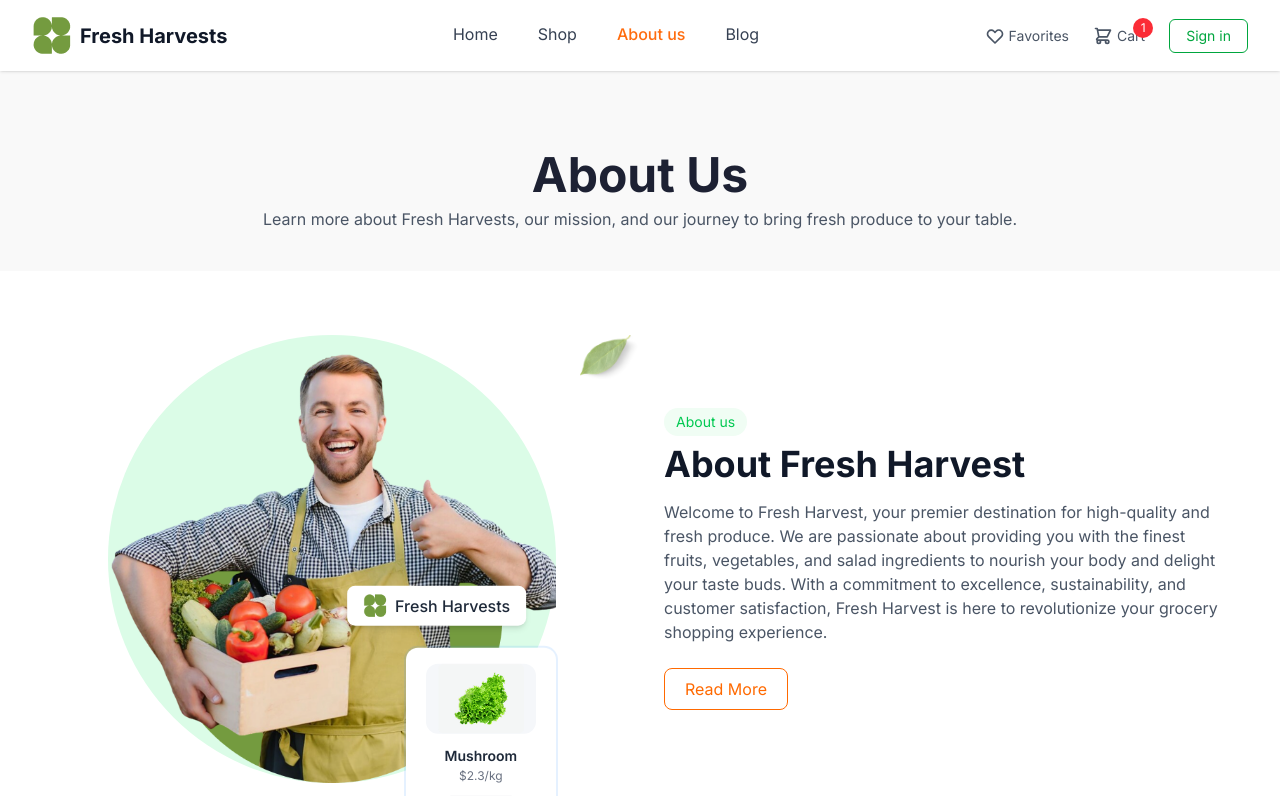
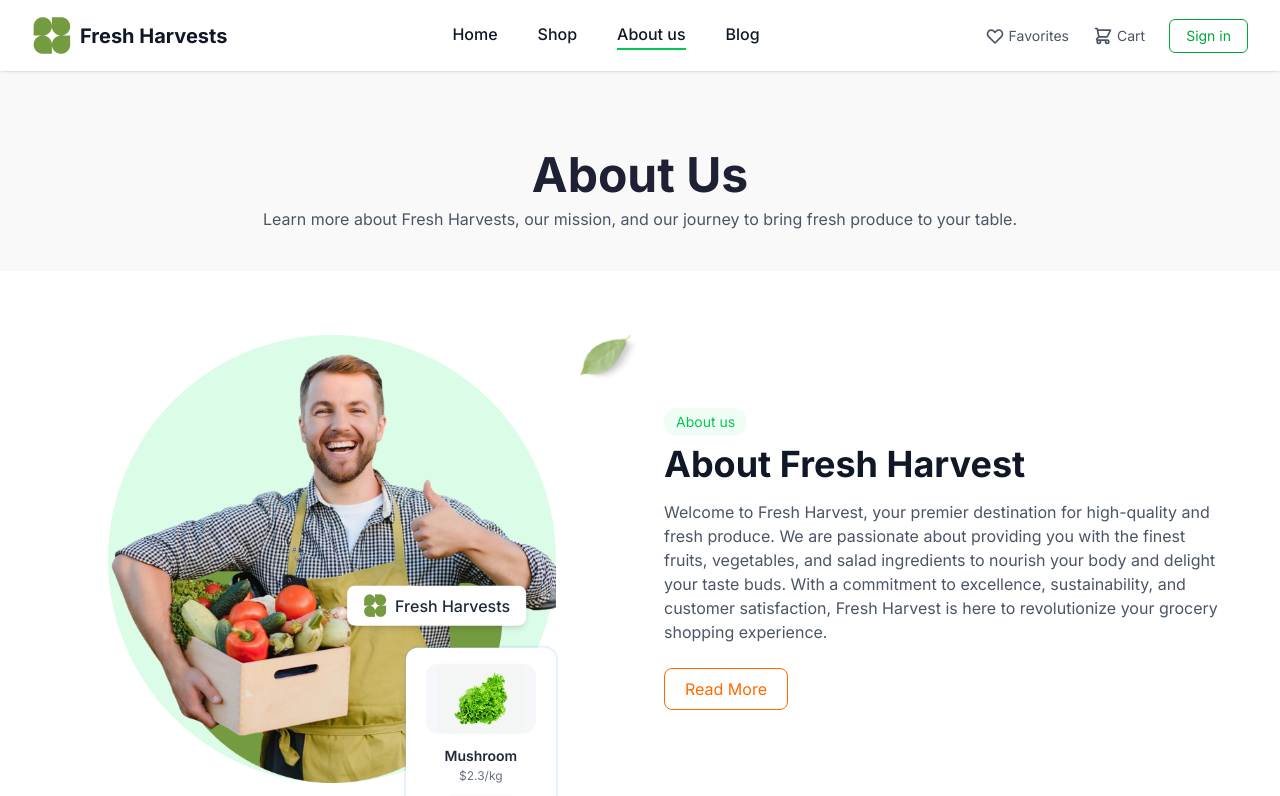
Before and after one commit to AaSsHhRrAaFf/fresh-harvest, a Next.js app: page /about in a window 1280 px wide. Shown: the top 796 px of the page. Built offline with nearby package versions, Linux system fonts and the light colour scheme.

Commit message:
fixed-signin

```diff
--- a/src/components/layout/Navbar.jsx
+++ b/src/components/layout/Navbar.jsx
@@ -1,23 +1,41 @@
-// // src/components/layout/Navbar.jsx
+
+
 "use client";
-import React from "react";
-import { useState } from "react";
+import React, { useState, useEffect, useRef } from "react";
 import Link from "next/link";
 import Image from "next/image";
+import { usePathname } from "next/navigation";
 import LoginModal from "../ui/LoginModal";
 import RegisterModal from "../ui/RegisterModal";
-import { usePathname } from "next/navigation";
-import { useRouter } from "next/router";
-import { useDispatch } from "react-redux";
+import Toast from "../ui/Toast";
+import { useSelector, useDispatch } from "react-redux";
+import { logout } from "@/feature/authSlice";
 
-const Navbar = ({ setLoginModalOpen, setRegisterModalOpen }) => {
-  //const [isLoginModalOpen, setLoginModalOpen] = useState(false);
-  //const [isRegisterModalOpen, setRegisterModalOpen] = useState(false);
+const Navbar = () => {
   const pathname = usePathname();
- // const router = useRouter();
   const dispatch = useDispatch();
- // const { isAuthenticated, user } = useSelector((state) => state.auth);
-  const [dropdownOpen, setDropdownOpen] = useState(false);
+  const { user, isAuthenticated } = useSelector((state) => state.auth);
+  const { items } = useSelector((state) => state.cart);
+
+  const [isLoginModalOpen, setLoginModalOpen] = useState(false);
+  const [isRegisterModalOpen, setRegisterModalOpen] = useState(false);
+  const [isDropdownOpen, setIsDropdownOpen] = useState(false);
+  const [toast, setToast] = useState(null);
+  const dropdownRef = useRef(null);
+
+  // Close dropdown when clicking outside
+  useEffect(() => {
+    const handleClickOutside = (event) => {
+      if (dropdownRef.current && !dropdownRef.current.contains(event.target)) {
+        setIsDropdownOpen(false);
+      }
+    };
+
+    document.addEventListener("mousedown", handleClickOutside);
+    return () => {
+      document.removeEventListener("mousedown", handleClickOutside);
+    };
+  }, []);
 
   const handleOpenLoginModal = () => {
     setRegisterModalOpen(false);
@@ -33,18 +51,24 @@ const Navbar = ({ setLoginModalOpen, setRegisterModalOpen }) => {
     setLoginModalOpen(false);
     setRegisterModalOpen(false);
   };
-  // Active link utility
-  const isActive = (path) => {
-    return pathname === path
-      ? "text-[#FF6C0E] font-medium"
-      : "text-gray-700 hover:text-[#FF6C0E]";
-  };
-  // Handle logout
+
   const handleLogout = () => {
     dispatch(logout());
-    setDropdownOpen(false);
-    router.push("/");
+    setToast({
+      message: "Successfully logged out!",
+      type: "success",
+    });
+    setIsDropdownOpen(false);
   };
+
+  // Check if the path is active
+  const isActive = (path) => {
+    if (path === "/" && pathname === "/") return true;
+    if (path !== "/" && pathname.startsWith(path)) return true;
+    return false;
+  };
+
+  const cartItemCount = items ? items.length : 0;
 
   return (
     <nav className="sticky top-0 z-50 bg-white shadow-sm px-8 py-4 w-full">
@@ -65,24 +89,43 @@ const Navbar = ({ setLoginModalOpen, setRegisterModalOpen }) => {
 
         {/* Navigation Links */}
         <div className="hidden md:flex items-center space-x-10">
-          <Link href="/" className={`${isActive("/")} transition-colors pb-1`}>
+          <Link
+            href="/"
+            className={`relative text-gray-900 font-medium pb-1 ${
+              isActive("/")
+                ? "after:content-[''] after:absolute after:w-full after:h-0.5 after:bg-green-500 after:left-0 after:bottom-0"
+                : "text-gray-600 hover:text-gray-900 transition-colors"
+            }`}
+          >
             Home
           </Link>
           <Link
             href="/shop"
-            className={`${isActive("/shop")} transition-colors pb-1`}
+            className={`relative text-gray-900 font-medium pb-1 ${
+              isActive("/shop")
+                ? "after:content-[''] after:absolute after:w-full after:h-0.5 after:bg-green-500 after:left-0 after:bottom-0"
+                : "text-gray-600 hover:text-gray-900 transition-colors"
+            }`}
           >
             Shop
           </Link>
           <Link
             href="/about"
-            className={`${isActive("/about")} transition-colors pb-1`}
+            className={`relative text-gray-900 font-medium pb-1 ${
+              isActive("/about")
+                ? "after:content-[''] after:absolute after:w-full after:h-0.5 after:bg-green-500 after:left-0 after:bottom-0"
+                : "text-gray-600 hover:text-gray-900 transition-colors"
+            }`}
           >
             About us
           </Link>
           <Link
             href="/blog"
-            className={`${isActive("/blog")} transition-colors pb-1`}
+            className={`relative text-gray-900 font-medium pb-1 ${
+              isActive("/blog")
+                ? "after:content-[''] after:absolute after:w-full after:h-0.5 after:bg-green-500 after:left-0 after:bottom-0"
+                : "text-gray-600 hover:text-gray-900 transition-colors"
+            }`}
           >
             Blog
           </Link>
@@ -92,7 +135,11 @@ const Navbar = ({ setLoginModalOpen, setRegisterModalOpen }) => {
         <div className="hidden md:flex items-center space-x-6">
           <Link
             href="/favorites"
-            className="flex items-center text-gray-600 hover:text-gray-900"
+            className={`flex items-center ${
+              isActive("/favorites")
+                ? "text-green-600 font-medium"
+                : "text-gray-600 hover:text-gray-900"
+            }`}
           >
             <svg
               xmlns="http://www.w3.org/2000/svg"
@@ -113,7 +160,11 @@ const Navbar = ({ setLoginModalOpen, setRegisterModalOpen }) => {
 
           <Link
             href="/cart"
-            className="flex items-center text-gray-600 hover:text-gray-900 relative"
+            className={`flex items-center relative ${
+              isActive("/cart")
+                ? "text-green-600 font-medium"
+                : "text-gray-600 hover:text-gray-900"
+            }`}
           >
             <svg
               xmlns="http://www.w3.org/2000/svg"
@@ -130,17 +181,78 @@ const Navbar = ({ setLoginModalOpen, setRegisterModalOpen }) => {
               />
             </svg>
             <span className="text-sm">Cart</span>
+            {cartItemCount > 0 && (
               <span className="absolute -top-2 -right-2 bg-red-500 text-white text-xs rounded-full h-5 w-5 flex items-center justify-center">
-              1
+                {cartItemCount}
               </span>
+            )}
           </Link>
 
+          {isAuthenticated ? (
+            <div className="relative" ref={dropdownRef}>
+              <button
+                onClick={() => setIsDropdownOpen(!isDropdownOpen)}
+                className="flex items-center text-gray-800 hover:text-green-600 transition-colors"
+              >
+                <div className="w-8 h-8 bg-green-500 text-white rounded-full flex items-center justify-center mr-2">
+                  {user?.fullName?.charAt(0).toUpperCase() || "U"}
+                </div>
+                <span className="text-sm font-medium">
+                  {user?.fullName?.split(" ")[0] || "User"}
+                </span>
+                <svg
+                  xmlns="http://www.w3.org/2000/svg"
+                  className={`h-4 w-4 ml-1 transition-transform ${
+                    isDropdownOpen ? "rotate-180" : ""
+                  }`}
+                  fill="none"
+                  viewBox="0 0 24 24"
+                  stroke="currentColor"
+                >
+                  <path
+                    strokeLinecap="round"
+                    strokeLinejoin="round"
+                    strokeWidth={2}
+                    d="M19 9l-7 7-7-7"
+                  />
+                </svg>
+              </button>
+
+              {isDropdownOpen && (
+                <div className="absolute right-0 mt-2 w-48 bg-white rounded-md shadow-lg py-1 z-50">
+                  <div className="px-4 py-2 border-b border-gray-100">
+                    <p className="text-sm font-medium">{user?.fullName}</p>
+                    <p className="text-xs text-gray-500">{user?.email}</p>
+                  </div>
+                  <Link
+                    href="/profile"
+                    className="block px-4 py-2 text-sm text-gray-700 hover:bg-gray-100"
+                  >
+                    My Profile
+                  </Link>
+                  <Link
+                    href="/orders"
+                    className="block px-4 py-2 text-sm text-gray-700 hover:bg-gray-100"
+                  >
+                    My Orders
+                  </Link>
+                  <button
+                    onClick={handleLogout}
+                    className="block w-full text-left px-4 py-2 text-sm text-red-600 hover:bg-gray-100"
+                  >
+                    Logout
+                  </button>
+                </div>
+              )}
+            </div>
+          ) : (
             <button
               onClick={() => setLoginModalOpen(true)}
               className="text-green-600 border border-green-600 rounded-md px-4 py-1.5 text-sm hover:bg-green-50 transition-colors"
             >
               Sign in
             </button>
+          )}
         </div>
 
         {/* Mobile Menu Button */}
@@ -161,16 +273,27 @@ const Navbar = ({ setLoginModalOpen, setRegisterModalOpen }) => {
           </svg>
         </button>
       </div>
-    {/*   <LoginModal
+      <LoginModal
         isOpen={isLoginModalOpen}
         onClose={() => setLoginModalOpen(false)}
         onSwitchToRegister={handleOpenRegisterModal}
+        setToast={setToast}
       />
       <RegisterModal
         isOpen={isRegisterModalOpen}
         onClose={handleCloseModals}
         onSwitchToLogin={handleOpenLoginModal}
-      /> */}
+        setToast={setToast}
+      />
+
+      {/* Toast notification */}
+      {toast && (
+        <Toast
+          message={toast.message}
+          type={toast.type}
+          onClose={() => setToast(null)}
+        />
+      )}
     </nav>
   );
 };
```
Lines whose indentation alone changed are shown as unchanged.
